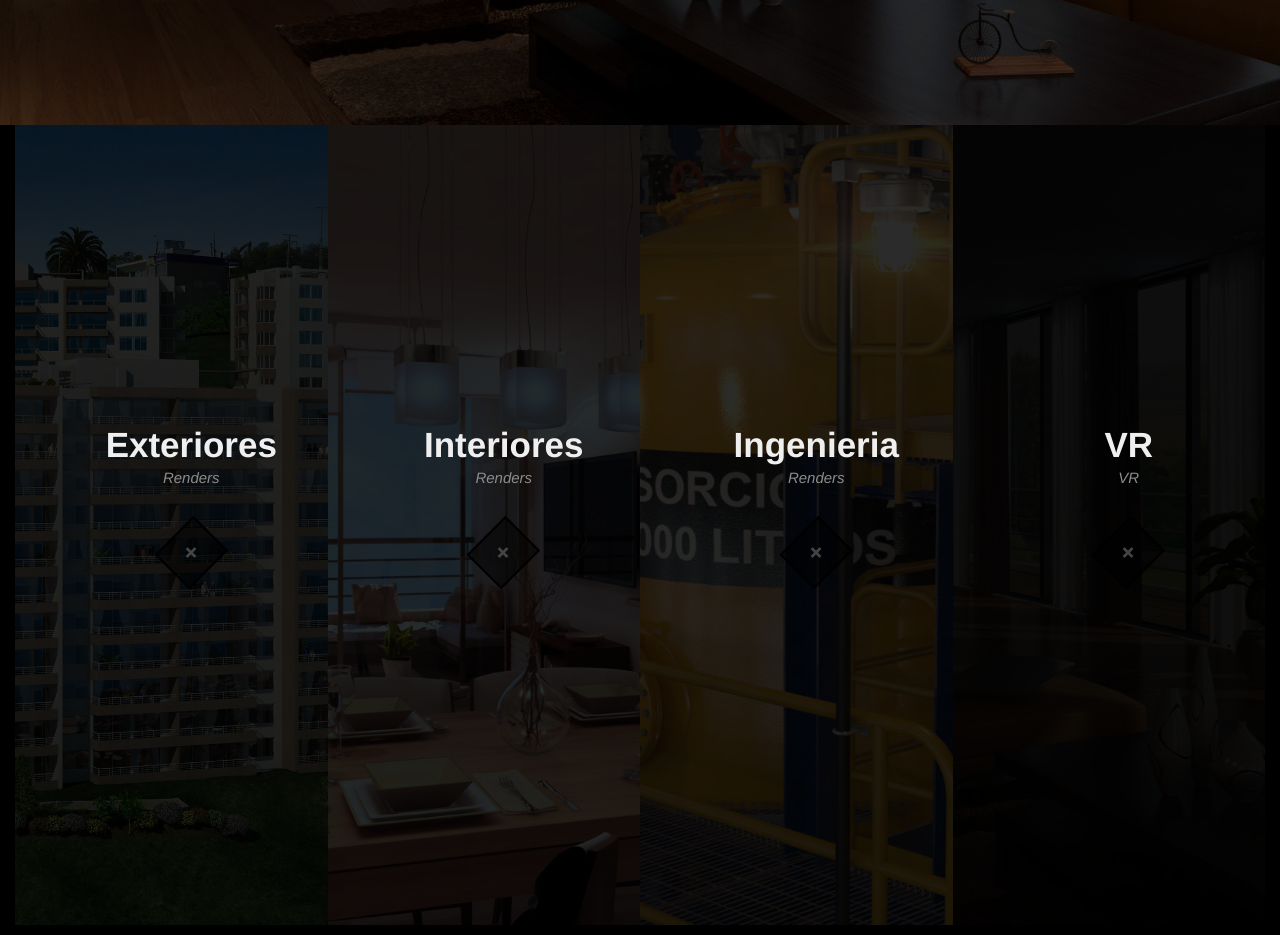
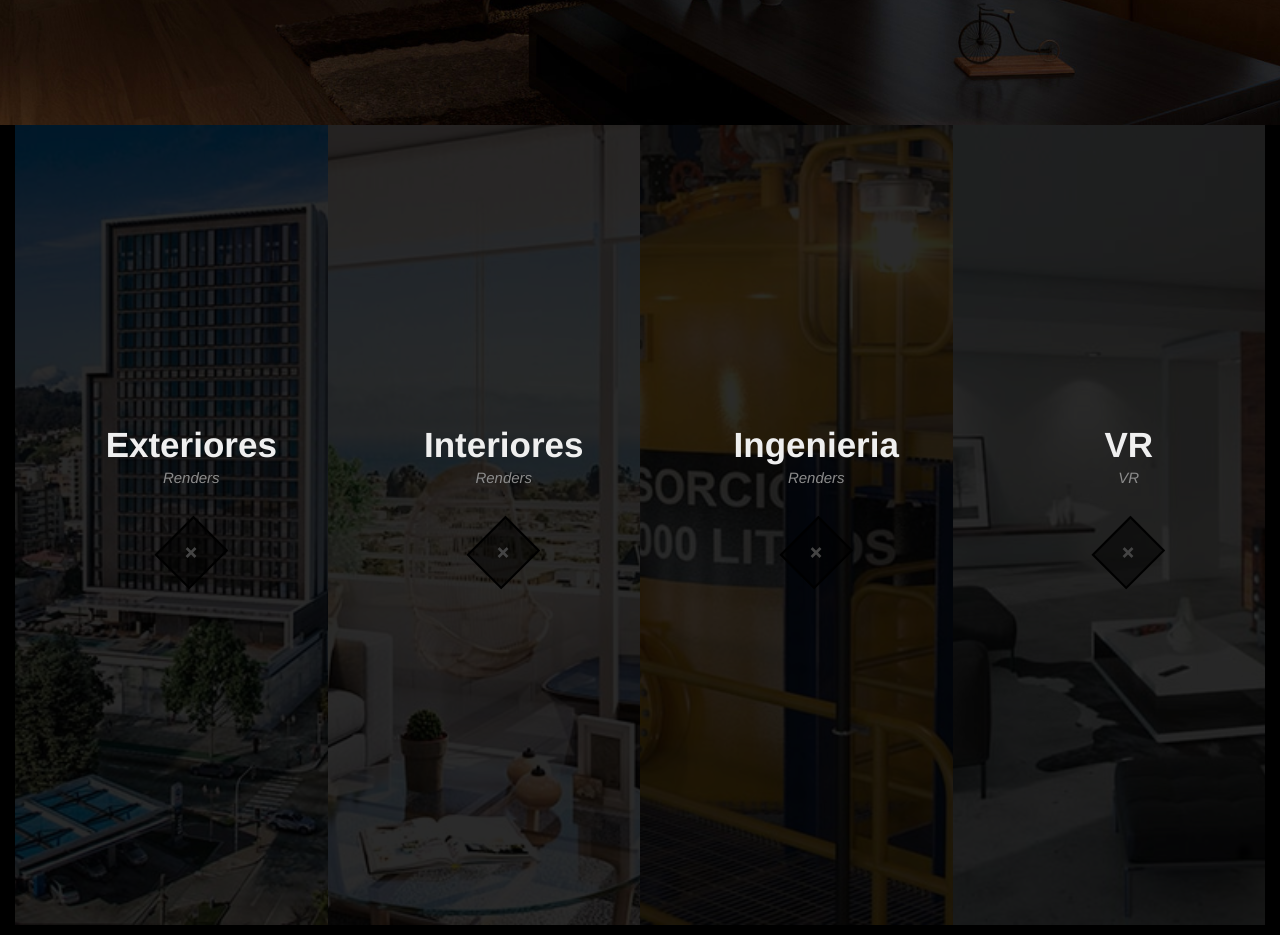
Before and after one commit to moharan/polygonstudio, a website: page index.html in a window 1280 px wide. Shown: the part 655-1590 px from the top of the page. Drawn offline with Linux system fonts and the light colour scheme.

Commit message:
cambio de imagenes galeria nuevo botón

```diff
--- a/assets/sass/_style.scss
+++ b/assets/sass/_style.scss
@@ -75,22 +75,22 @@ button {
     font-style:italic; color:#8c8c8c; font-size:15px;
 }
 .galleries ul:nth-child(1){
-    background-image: url(../img/exteriores_main.jpg);
+    background-image: url(../img/001_main.jpg);
     background-color:rgba(10,10,10,.9);
     background-blend-mode:overlay;
 }
 .galleries ul:nth-child(2){
-    background-image: url(../img/interior_main.jpg);
+    background-image: url(../img/002_main.jpg);
     background-color:rgba(10,10,10,.9);
     background-blend-mode:overlay;
 }
 .galleries ul:nth-child(3){
-    background-image: url(../img/ingenieria_main.jpg);
+    background-image: url(../img/003_main.jpg);
     background-color:rgba(10,10,10,.9);
     background-blend-mode:overlay;
 }
 .galleries ul:nth-child(4){
-    background-image: url(../img/home2.jpg);
+    background-image: url(../img/004_main.jpg);
     background-color:rgba(10,10,10,.9);
     background-blend-mode:overlay;
 }
--- a/index.html
+++ b/index.html
@@ -42,6 +42,7 @@
 	          				</ul>
 	        			</li>
 	        			<li><a href="#vr">VR</a></li>
+	        			<li><a href="#drone">DRONE</a></li>
 	        			<li><a href="#">CONTACTO</a></li>
 	      			</ul>
 	    			</div><!-- /.navbar-collapse -->
```
Also changed, not shown: dist/css/style.min.css, dist/img/001_main.jpg (added), dist/img/002_main.jpg (added), dist/img/003_main.jpg (added), dist/img/004_main.jpg (added), dist/img/exteriores_main.jpg (deleted), dist/img/ingenieria_main.jpg (deleted), dist/img/interior_main.jpg (deleted).
